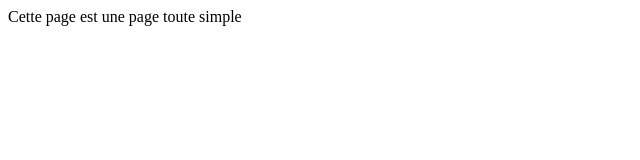
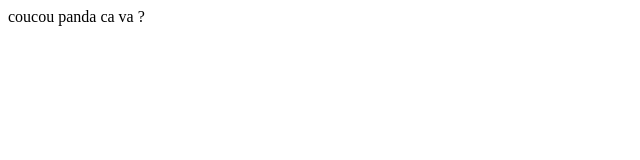
Before and after one commit to AurelienDeporte/kyoume.github.io, a plain HTML site: page index.html in a window 1280 px wide. Shown: the whole page, without its empty margins (0-640 px from the left). Drawn offline with Linux system fonts and the light colour scheme.

Commit message:
Mon premier commit

```diff
--- a/index.html
+++ b/index.html
@@ -4,7 +4,6 @@
     <title>Coucou</title>
   </head>
   <body>
-  Cette page est une
-  page toute simple
+    coucou panda ca va ?
   </body>
 </html>
```
